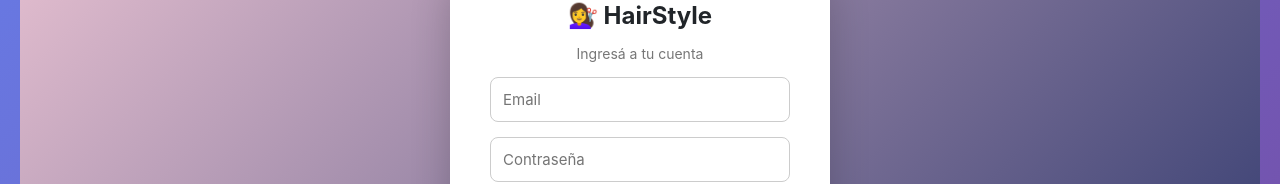
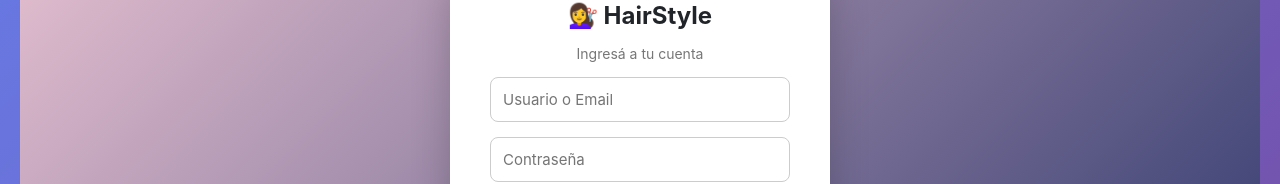
Before and after one commit to PameVillegas/HAIRSTYLE, a React (Vite) app in the folder client/: page / in a window 1280 px wide. Shown: the part 263-447 px from the top of the page. Built offline with nearby package versions, Linux system fonts and the light colour scheme; the HTML template or start-up script is replaced by a standard one.

Commit message:
Cambiar campo email a texto para permitir usuario sin @

```diff
--- a/client/src/components/auth/Login.jsx
+++ b/client/src/components/auth/Login.jsx
@@ -53,8 +53,8 @@ export default function Login({ onLogin }) {
         {error && <div className="error-message">{error}</div>}
 
         <input
-          type="email"
-          placeholder="Email"
+          type="text"
+          placeholder="Usuario o Email"
           value={email}
           onChange={e => setEmail(e.target.value)}
           required
@@ -81,7 +81,7 @@ export default function Login({ onLogin }) {
 
         {tipo === 'admin' && (
           <p className="admin-hint">
-            💡 Admin: usa "Abitu" como email y "Abitu26" como contraseña
+            💡 Admin: usa "Abitu" como usuario y "Abitu26" como contraseña
           </p>
         )}
       </form>
```
Also changed, not shown: 2 other files (tests, documents, lock files or other folders).
